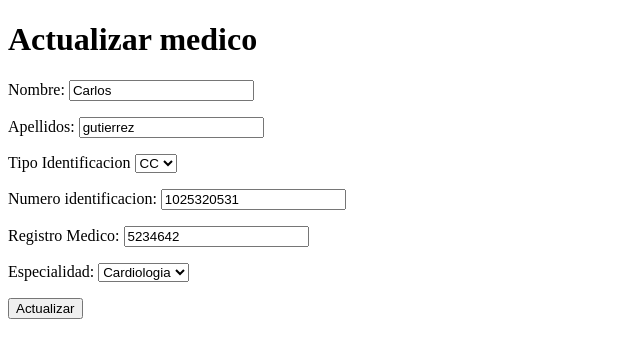
After one commit to Visaje09/citas_2826502, a Flask app: page /medicos/update/1 in a window 1280 px wide. The commit adds this page. Shown: the top 358 px of the page, without its empty margins (0-640 px from the left). Run offline with Flask 3, Linux system fonts and the light colour scheme; data comes from the database, SQL or seed files in the repository; both versions use the stored data as it was after the commit.

Commit message:
ultima evidencia

```diff
--- a/app/config.py
+++ b/app/config.py
@@ -5,3 +5,4 @@ class Config:
     ##SQLALCHEMY_DATABASE_URI='mysql+pymysql://root:@localhost/citas_2826502'
     SQLALCHEMY_DATABASE_URI='sqlite:///' + os.path.join(basedir,'database.db')
     SQLALCHEMY_TRACK_NOTIFICATIONS=True
+    SECRET_KEY = "david"
--- a/app/routes.py
+++ b/app/routes.py
@@ -1,6 +1,6 @@
 from . import app, db
 from .models import Medico , Paciente , Cita , Consultorio
-from flask import render_template, request
+from flask import render_template, request , flash , redirect
 
 
 
@@ -24,6 +24,13 @@ def get_all_consultorios():
     consultorios = Consultorio.query.all()
     return render_template("consultorios.html" , consultorios=consultorios)
 #crear ruta de medicos por id(get)
+
+@app.route("/medicos/<int:id>")
+def get_medico_by_id(id):
+    medico = Medico.query.get(id)
+    return render_template("medico.html",
+                           med = medico )
+
 
 @app.route("/pacientes/<int:id>")
 def get_paciente_by_id(id):
@@ -53,7 +60,8 @@ def create_medico():
                      )
         db.session.add(new_medico)
         db.session.commit()
-        return "Medico registrado"
+        flash("Medico registrado correctamente")
+        return redirect("/medicos")
 
 
 @app.route("/pacientes/create", methods = ["GET", "POST"])
@@ -69,7 +77,7 @@ def create_paciente():
                      apellido = request.form["papellidos"],
                      tipo_identificacion = request.form["pti"],
                      altura = request.form["paltura"],
-                     tipo_sangre = request.form["psangre"]
+                     tipo_sangre = request.form["blood"],
                      )
         db.session.add(new_paciente)
         db.session.commit()
@@ -88,3 +96,33 @@ def create_consultorio():
         db.session.add(new_consultorio)
         db.session.commit()
         return "Consultorio registrado"
+
+@app.route("/medicos/update/<int:id>", methods=["POST" , "GET"])
+def update_medico(id):
+    especialidades = [
+        "Cardiologia", "Pediatra", "Argerologia"
+
+    ]
+    medico_update = Medico.query.get(id)
+    if(request.method == "GET"):
+        return render_template("medico_update.html",
+                           medico_update = medico_update,
+                           especialidades = especialidades)
+    elif(request.method == "POST"):
+        medico_update.nombre = request.form["nombre"]
+        medico_update.apellido = request.form["apellidos"]
+        medico_update.tipo_identificacion = request.form["ti"]
+        medico_update.numero_identificacion = request.form["ni"]
+        medico_update.registro_medico = request.form["rm"]
+        medico_update.especialidad = request.form["es"]
+        db.session.commit()
+        return redirect("/medicos")
+
+
+
+@app.route("/medicos/delete/<int:id>")
+def delete_medico(id):
+    medico_delete = Medico.query.get(id)
+    db.session.delete(medico_delete)
+    db.session.commit()
+    return redirect("/medicos")
--- /dev/null
+++ b/app/templates/medico_update.html
@@ -0,0 +1,55 @@
+<!DOCTYPE html>
+<html lang="en">
+<head>
+    <meta charset="UTF-8">
+    <meta name="viewport" content="width=device-width, initial-scale=1.0">
+    <title>AddMed</title>
+</head>
+<body>
+    <h1> Actualizar medico </h1>
+    <form method="post" action="/medicos/update/{{medico_update.id}}">
+        <p>Nombre:
+            <input type="text" name="nombre" value="{{medico_update.nombre}}" /> </p>
+        <p>Apellidos:
+            <input type="text" name="apellidos" value="{{medico_update.apellido}}"/></p>
+        </p>
+        <p>Tipo Identificacion
+            <select name="ti">
+                <option
+                    {% if medico_update.tipo_identificacion == "TI" %}
+                     selected
+                    {% endif %}
+
+                >TI</option>
+                <option
+                    {% if medico_update.tipo_identificacion == "CC" %}
+                     selected
+                    {% endif %}
+                >CC</option>
+            </select>
+        </p>
+        <p>Numero identificacion:
+            <input type="text" name="ni"  value="{{medico_update.numero_identificacion}}" />
+        </p>
+        <p>Registro Medico:
+            <input type="text" name="rm" value="{{medico_update.registro_medico}}"  />
+        </p>
+        <p>
+            Especialidad:
+            <select name = "es">
+                {%for especialidad in especialidades %}
+                    <option
+                    {% if medico_update.especialidad == especialidad %}
+                        selected
+                    {% endif %}
+                    > {{ especialidad }}</option>
+                {% endfor %}
+            </select>
+        </p>
+        <button>
+            Actualizar
+        </button>
+
+    </form>
+</body>
+</html>
--- a/app/templates/paciente_form.html
+++ b/app/templates/paciente_form.html
@@ -23,9 +23,9 @@
         </p>
         <p>
             Tipo de sangre:
-            <select name = "es">
-                {%for sangre in sangre %}
-                    <option>{{ sangre }}</option>
+            <select name="blood">
+                {%for s in sangre %}
+                    <option>{{ s }}</option>
                 {% endfor %}
             </select>
         </p>
```
Also changed, not shown: app/templates/medicos.html (+16 -0 lines), app/templates/pacientes.html (+8 -0 lines), app/database.db.
